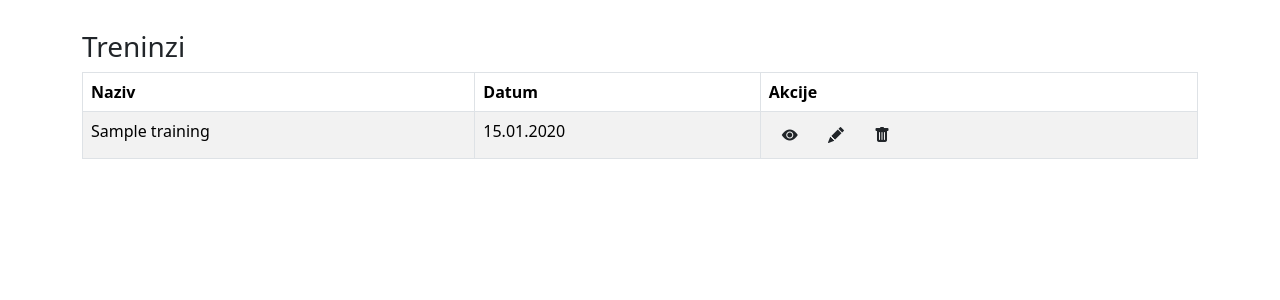
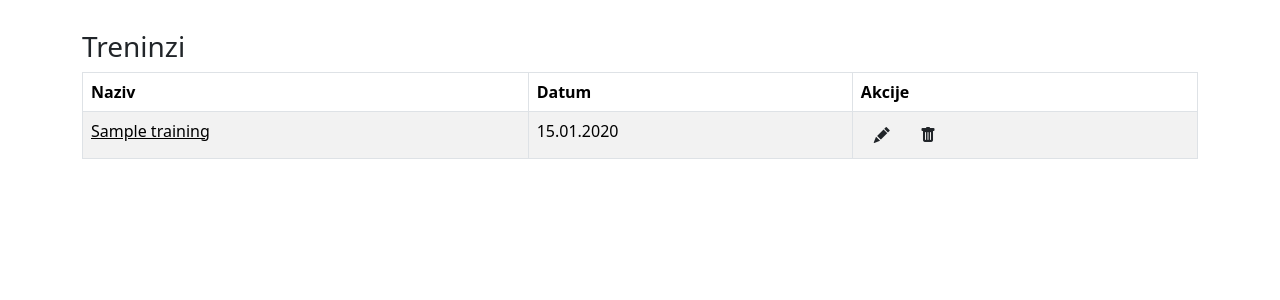
Before and after one commit to milos-zivanovic/wallet, a Django app: page /trainings/ in a window 1280 px wide. Shown: the part 59-359 px from the top of the page. Run offline with Django 4.2, Linux system fonts and the light colour scheme; a user stored in the database is signed in; tables that the repository leaves empty hold one stand-in row (values such as "Sample post"); some libraries are stand-ins or nearby versions.

Commit message:
small frontend changes

```diff
--- a/trainings/templates/trainings/training_detail.html
+++ b/trainings/templates/trainings/training_detail.html
@@ -30,7 +30,7 @@
     <div class="row">
         <div class="col-md-3" style="display: flex; justify-content: center; align-items: center;">
             {% if item.exercise.image_name %}
-                <img src="{% static item.exercise.get_image_url %}" height="150">
+                <img src="{% static item.exercise.get_image_url %}" height="150" style="margin-bottom: 15px;">
             {% endif %}
         </div>
         <div class="col-md-9">
--- a/trainings/templates/trainings/training_list.html
+++ b/trainings/templates/trainings/training_list.html
@@ -19,14 +19,11 @@
                     <tr>
                         <td>
                             <a href="{% url 'training_detail' training.pk %}" class="text-decoration-none text-reset">
-                                {{ training.name }}
+                                <span style="text-decoration: underline">{{ training.name }}</span>
                             </a>
                         </td>
                         <td>{{ training.date|date:"d.m.Y" }}</td>
                         <td class="links">
-                            <a href="{% url 'training_detail' training.pk %}" class="btn">
-                                <i class="bi bi-eye-fill"></i>
-                            </a>
                             <a href="{% url 'training_update' training.pk %}" class="btn">
                                 <i class="bi bi-pencil-fill"></i>
                             </a>
```
